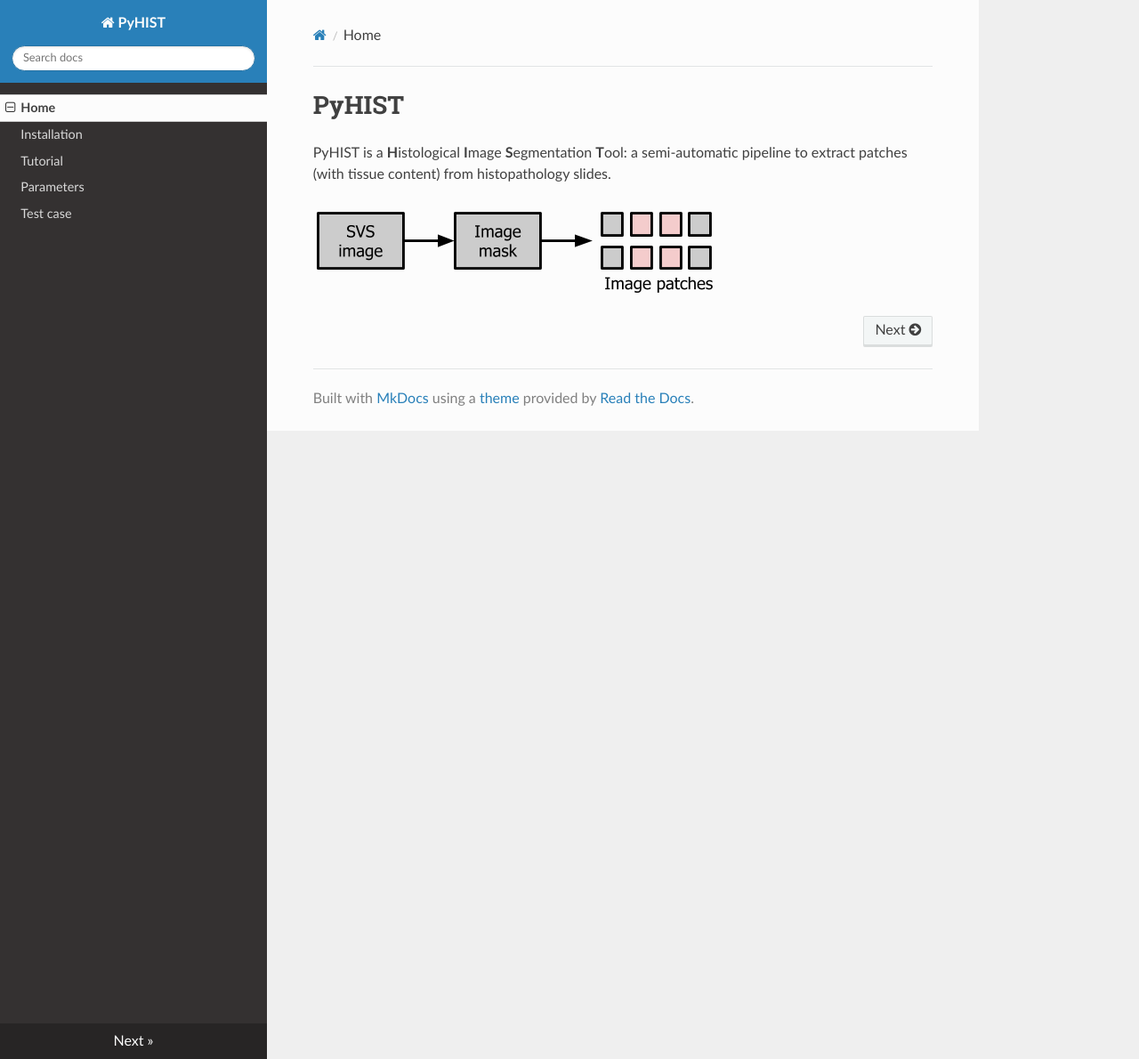
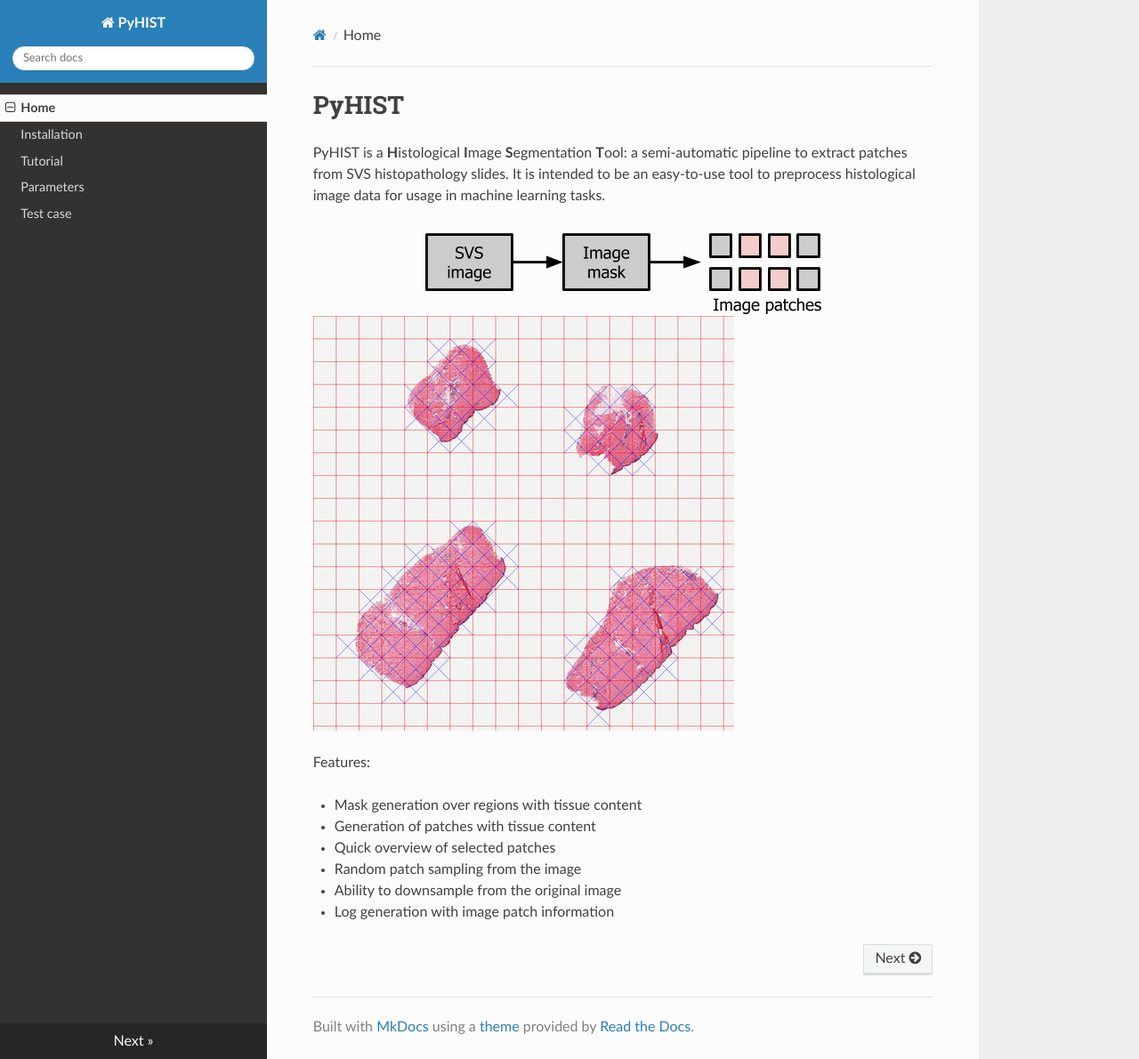
Before and after one commit to manuel-munoz-aguirre/PyHIST, an MkDocs documentation site: the page built from docs/index.md, in a window 1280 px wide and 1190 px high. Shown: the whole window at 89% size. Built offline with MkDocs 1.6.1, drawn with Linux system fonts in a browser that asks for light colours; nearby versions of some CDN libraries.

```diff
--- a/docs/index.md
+++ b/docs/index.md
@@ -1,8 +1,18 @@
 # PyHIST
 
-PyHIST is a **H**istological **I**mage **S**egmentation **T**ool: a semi-automatic pipeline to extract patches (with tissue content) from histopathology slides.
+PyHIST is a **H**istological **I**mage **S**egmentation **T**ool: a semi-automatic pipeline to extract patches from SVS histopathology slides. It is intended to be an easy-to-use tool to preprocess histological image data for usage in machine learning tasks.
 
-![workflow](resources/workflow.png)
-<!-- <div align="center"> -->
-<!-- <img src="https://raw.githubusercontent.com/manuel-munoz-aguirre/PyHIST/master/docs/resources/pyhist293px.png" alt="logo"></img> -->
-<!-- </div> -->
+<div align="center">
+<img src="https://raw.githubusercontent.com/manuel-munoz-aguirre/PyHIST/master/docs/resources/workflow.png" alt="logo"></img>
+</div>
+
+![tilecrossed_sample](resources/tilecrossed_sample.png)
+
+Features:
+
+*   Mask generation over regions with tissue content
+*   Generation of patches with tissue content
+*   Quick overview of selected patches
+*   Random patch sampling from the image
+*   Ability to downsample from the original image
+*   Log generation with image patch information
--- a/mkdocs.yml
+++ b/mkdocs.yml
@@ -1,8 +1,8 @@
 site_name: PyHIST
 nav:
-    - Home: index.md
-    - Installation: installation.md
-    - Tutorial: tutorial.md
-    - Parameters: parameters.md
-    - Test case: testcase.md
+    - Home: 'index.md'
+    - Installation: 'installation.md'
+    - Tutorial: 'tutorial.md'
+    - Parameters: 'parameters.md'
+    - Test case: 'testcase.md'
 theme: readthedocs
```
Also changed, not shown: README.md (+1 -0 lines), docs/resources/tilecrossed_sample.png (added), 1 other file.
